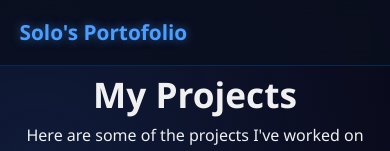
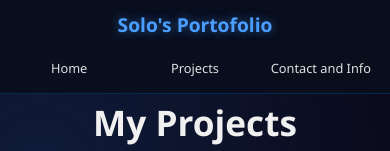
Before and after one commit to Stormrage-exe/Portofolio, a plain HTML site: page projects.html in a window 390 px wide. Shown: the top 151 px of the page. Drawn offline with Linux system fonts and the light colour scheme.

Commit message:
Made small changes to responsiveness.

```diff
--- a/projects.html
+++ b/projects.html
@@ -43,7 +43,7 @@
                  <p>• Dynamic Character Pages: Click a character to load stats from a centralized JavaScript dataset into a template page.</p>
                  <p>• Responsive Design: Works on multiple devices, showing well on both desktop and mobile.</p>
                  <p>• Player Opinions/Votes: Community-driven feedback and votes on multiple aspects.</p>
-                <a href="https://solomon-06.github.io/Guide-Site/" class="project-link">View Project</a>
+                <a href="https://stormrage-exe.github.io/Umamusume-Guides/" class="project-link">View Project</a>
             </div>
         </div>
 
@@ -66,7 +66,7 @@
                  <p>• Weather-based theme switching (backgrounds & color palette change with conditions)</p>
                  <p>• Live temperature widget (city-based)</p>
                  <p>• Fully responsive layout with modern UI styling</p>
-                <a href="https://solomon-06.github.io/Climeo/" class="project-link">View Project</a>
+                <a href="https://stormrage-exe.github.io/Climeo/" class="project-link">View Project</a>
             </div>
         </div>
 
--- a/stylesheet.css
+++ b/stylesheet.css
@@ -29,28 +29,28 @@
     display: flex;
     justify-content: space-between;
     align-items: center;
-            padding: 1.5rem 5%;
-            background-color: rgba(10, 15, 30, 0.8);
+    padding: 1rem 5%;
+    background-color: rgba(10, 15, 30, 0.95);
     backdrop-filter: blur(10px);
     position: sticky;
     top: 0;
     z-index: 100;
     border-bottom: 1px solid rgba(0, 100, 200, 0.3);
-               flex-wrap: wrap;
 }
 
      .logo {
-            font-size: 1.8rem;
+    font-size: 1.5rem;
     font-weight: 700;
     color: #4a9eff;
     text-shadow: 0 0 10px rgba(74, 158, 255, 0.5);
+    flex-shrink: 0;
 }
 
 .nav-links {
     display: flex;
-       gap: 1rem;
+    gap: 0.5rem;
     flex-wrap: wrap;
-       justify-content: center;
+    justify-content: flex-end;
 }
 
 
@@ -58,9 +58,11 @@
     color: #e0e0e0;
     text-decoration: none;
     font-weight: 500;
-            padding: 0.5rem 1rem;
+    padding: 0.4rem 0.8rem;
     border-radius: 4px;
     transition: all 0.3s ease;
+    font-size: 0.9rem;
+    white-space: nowrap;
 }
 
         .nav-links a:hover {
@@ -324,46 +326,50 @@
     .hero {
         padding: 1rem;
     }
+
+        nav {
+        padding: 0.8rem 3%;
+    }
+
+    .logo {
+        font-size: 1.3rem;
+    }
+
     .nav-links {
-        gap: 0.5rem;
+        gap: 0.3rem;
+    }
+
     .nav-links a {
-        padding: 0.4rem 0.8rem;
-        font-size: 0.9rem;
-    }
+        padding: 0.3rem 0.6rem;
+        font-size: 0.85rem;
     }
 }
 
 @media (max-width: 600px) {
 
+       nav {
+        padding: 0.6rem 2%;
+        flex-direction: column;
+        gap: 0.5rem;
+    }
+
+    .logo {
+        font-size: 1.2rem;
+        margin-bottom: 0.3rem;
+    }
 
     .nav-links {
-        display: none;
+        gap: 0.2rem;
+        justify-content: center;
         width: 100%;
-        flex-direction: column;
-        gap: 0;
-        margin-top: 1rem;
-    }
-
-    .nav-links.active {
-        display: flex;
     }
 
     .nav-links a {
-        padding: 1rem;
+        padding: 0.3rem 0.5rem;
+        font-size: 0.8rem;
+        flex: 1;
         text-align: center;
-        border-bottom: 1px solid rgba(74, 158, 255, 0.2);
-    }
-
-    .nav-links a:last-child {
-        border-bottom: none;
-    }
-
-    nav {
-        padding: 1rem 5%;
-    }
-
-    .logo {
-        font-size: 1.3rem;
+        min-width: 60px;
     }
 
     .projects-container {
```
Lines whose indentation alone changed are shown as unchanged.
